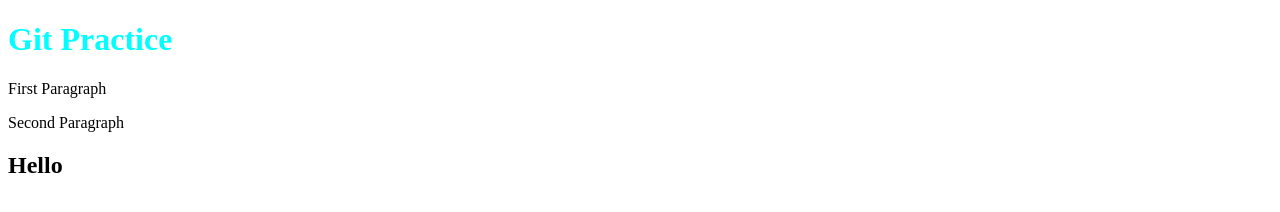
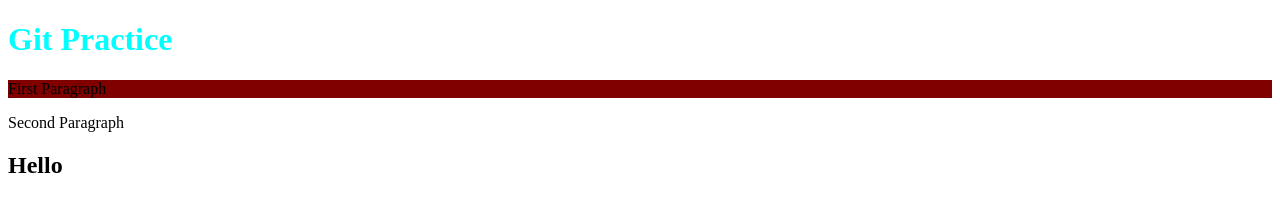
Before and after one commit to ShrutikaPawar/Git-Practice, a plain HTML site: page index.html in a window 1280 px wide. Drawn offline with Linux system fonts and the light colour scheme.

Commit message:
Background color Added for Para1

```diff
--- a/index.html
+++ b/index.html
@@ -8,7 +8,7 @@
 </head>
 <body>
     <h1>Git Practice</h1>
-    <p> First Paragraph</p>
+    <p id="para1">First Paragraph</p>
     <p>Second Paragraph</p>
     <h2>Hello</h2>
 </body>
--- a/style.css
+++ b/style.css
@@ -1,3 +1,7 @@
 h1{
     color: aqua;
 }
+
+#para1{
+    background-color: maroon;
+}
```
